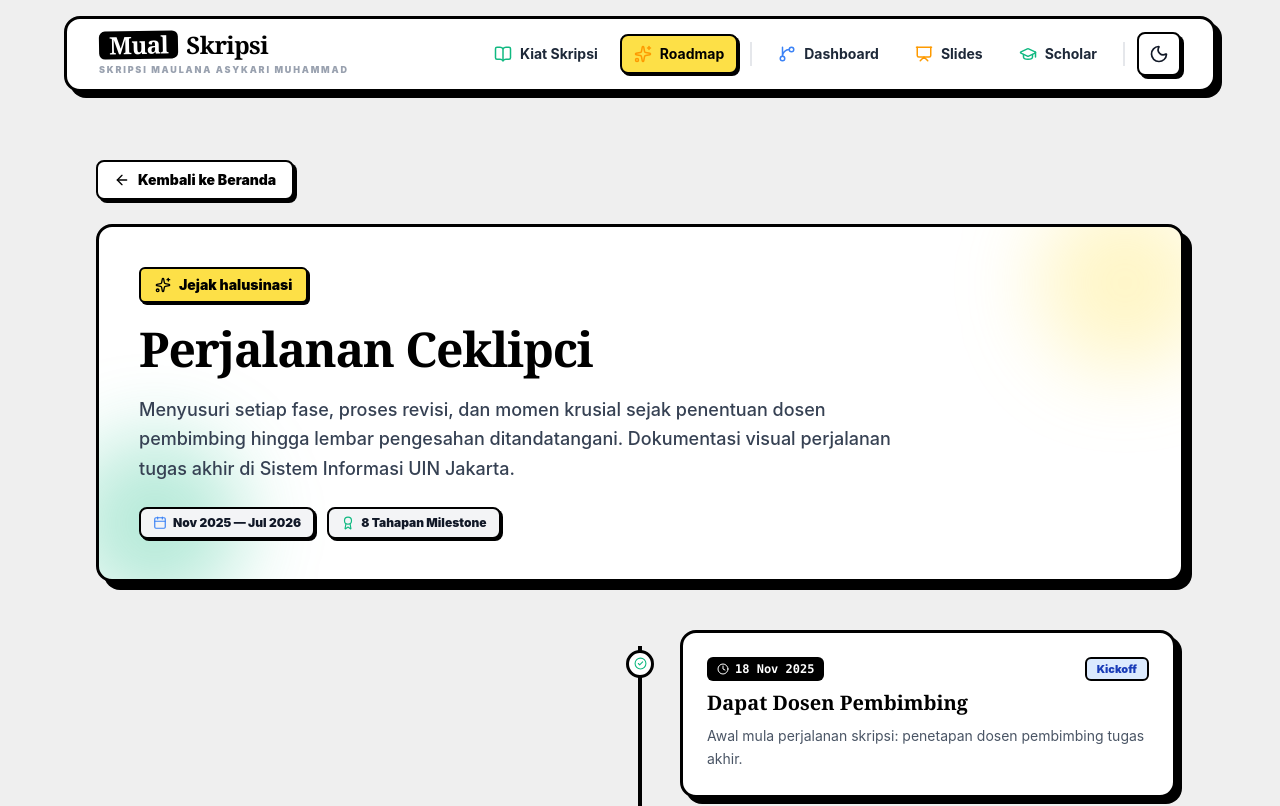
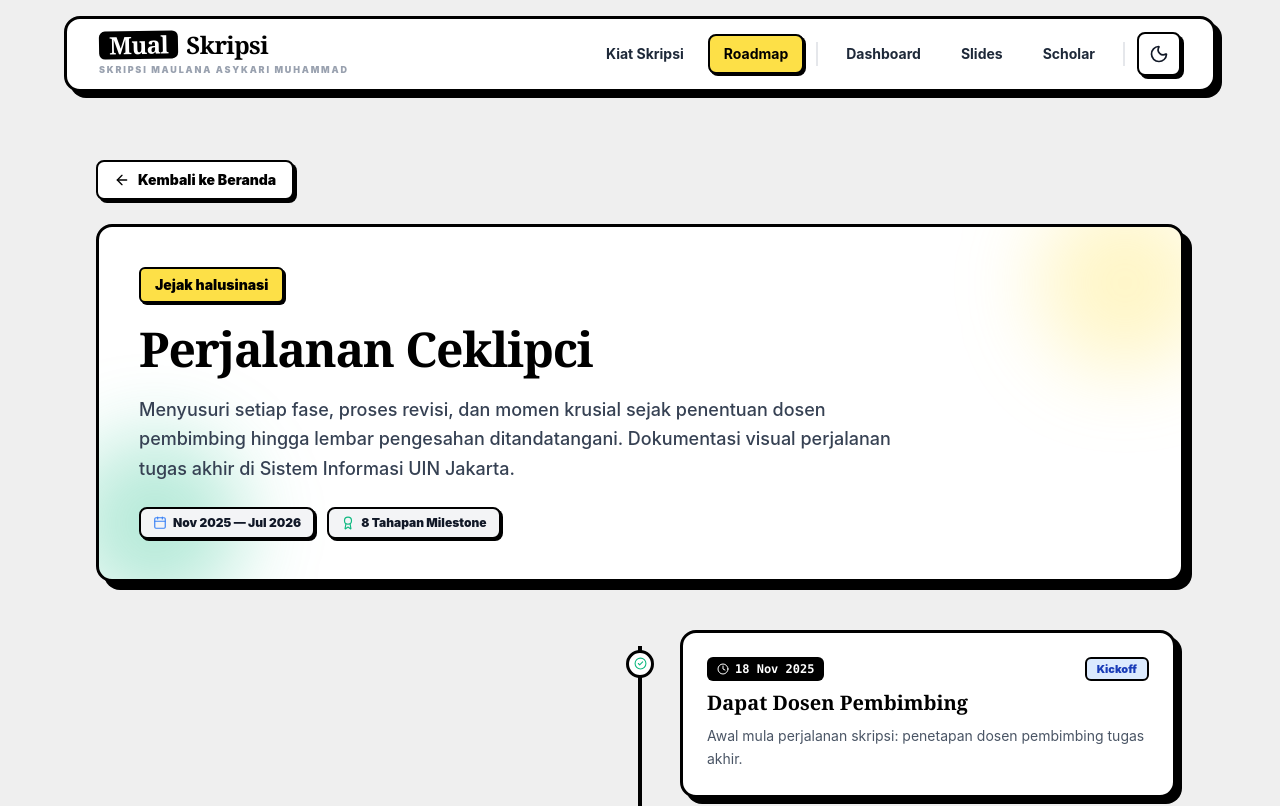
Before and after one commit to WeissCurry/skripsi-paper-repo, a React (Vite) app: page /perjalanan in a window 1280 px wide. Shown: the top 806 px of the page. Built offline with nearby package versions, Linux system fonts and the light colour scheme.

Commit message:
refactor: remove icons from navigation links

```diff
--- a/src/App.tsx
+++ b/src/App.tsx
@@ -1,5 +1,5 @@
 import React, { lazy, Suspense, useState, useEffect } from 'react';
-import { Sun, Moon, GitBranch, Menu, X, GraduationCap, Presentation, Sparkles, BookOpen, ExternalLink, Home as HomeIcon } from 'lucide-react';
+import { Sun, Moon, Menu, X, GraduationCap } from 'lucide-react';
 import { BrowserRouter as Router, Routes, Route, Link, useLocation } from 'react-router-dom';
 
 const Home = lazy(() => import('./pages/Home'));
@@ -57,25 +57,23 @@ function Layout({ children }: { children: React.ReactNode }) {
           <nav className="hidden lg:flex items-center gap-1.5 md:gap-2">
             <Link
               to="/kiat-skripsi"
-              className={`flex items-center gap-2 px-3 py-2 font-bold text-sm rounded-lg transition-all border-2 ${pathname === '/kiat-skripsi'
+              className={`px-3.5 py-2 font-bold text-sm rounded-lg transition-all border-2 ${pathname === '/kiat-skripsi'
                 ? 'bg-brand-emerald text-white border-black dark:border-white shadow-[2px_2px_0px_0px_rgba(0,0,0,1)] dark:shadow-[2px_2px_0px_0px_rgba(255,255,255,1)]'
                 : 'hover:bg-gray-100 dark:hover:bg-gray-800 border-transparent text-gray-800 dark:text-gray-200'
                 }`}
               title="Kiat & Tips Skripsi"
             >
-              <BookOpen size={18} className={pathname === '/kiat-skripsi' ? 'text-white' : 'text-brand-emerald'} />
               <span>Kiat Skripsi</span>
             </Link>
 
             <Link
               to="/perjalanan"
-              className={`flex items-center gap-2 px-3 py-2 font-bold text-sm rounded-lg transition-all border-2 ${pathname === '/perjalanan'
+              className={`px-3.5 py-2 font-bold text-sm rounded-lg transition-all border-2 ${pathname === '/perjalanan'
                 ? 'bg-brand-yellow text-black border-black shadow-[2px_2px_0px_0px_rgba(0,0,0,1)]'
                 : 'hover:bg-gray-100 dark:hover:bg-gray-800 border-transparent text-gray-800 dark:text-gray-200'
                 }`}
               title="Perjalanan Skripsi"
             >
-              <Sparkles size={18} className="text-amber-500" />
               <span>Roadmap</span>
             </Link>
 
@@ -85,10 +83,9 @@ function Layout({ children }: { children: React.ReactNode }) {
               href="https://skripsistaking.netlify.app/"
               target="_blank"
               rel="noopener noreferrer"
-              className="flex items-center gap-2 px-3 py-2 font-bold text-sm rounded-lg hover:bg-gray-100 dark:hover:bg-gray-800 transition-all border-2 border-transparent text-gray-800 dark:text-gray-200"
+              className="px-3.5 py-2 font-bold text-sm rounded-lg hover:bg-gray-100 dark:hover:bg-gray-800 transition-all border-2 border-transparent text-gray-800 dark:text-gray-200"
               title="Web3 Staking Dashboard"
             >
-              <GitBranch size={18} className="text-brand-blue" />
               <span>Dashboard</span>
             </a>
 
@@ -96,10 +93,9 @@ function Layout({ children }: { children: React.ReactNode }) {
               href="https://canva.link/61gja8sos0zt711"
               target="_blank"
               rel="noopener noreferrer"
-              className="flex items-center gap-2 px-3 py-2 font-bold text-sm rounded-lg hover:bg-gray-100 dark:hover:bg-gray-800 transition-all border-2 border-transparent text-gray-800 dark:text-gray-200"
+              className="px-3.5 py-2 font-bold text-sm rounded-lg hover:bg-gray-100 dark:hover:bg-gray-800 transition-all border-2 border-transparent text-gray-800 dark:text-gray-200"
               title="Slides Presentasi Sidang"
             >
-              <Presentation size={18} className="text-amber-500" />
               <span>Slides</span>
             </a>
 
@@ -107,10 +103,9 @@ function Layout({ children }: { children: React.ReactNode }) {
               href="https://scholar.google.com/citations?user=YKcLScoAAAAJ&hl=en"
               target="_blank"
               rel="noopener noreferrer"
-              className="flex items-center gap-2 px-3 py-2 font-bold text-sm rounded-lg hover:bg-gray-100 dark:hover:bg-gray-800 transition-all border-2 border-transparent text-gray-800 dark:text-gray-200"
+              className="px-3.5 py-2 font-bold text-sm rounded-lg hover:bg-gray-100 dark:hover:bg-gray-800 transition-all border-2 border-transparent text-gray-800 dark:text-gray-200"
               title="Google Scholar Profile"
             >
-              <GraduationCap size={18} className="text-brand-emerald" />
               <span>Scholar</span>
             </a>
 
@@ -151,34 +146,31 @@ function Layout({ children }: { children: React.ReactNode }) {
 
             <Link
               to="/"
-              className={`flex items-center gap-3.5 p-3 font-bold rounded-xl transition-all border-2 border-black dark:border-white shadow-[3px_3px_0px_0px_rgba(0,0,0,1)] dark:shadow-[3px_3px_0px_0px_rgba(255,255,255,1)] ${pathname === '/'
+              className={`p-3 font-bold rounded-xl transition-all border-2 border-black dark:border-white shadow-[3px_3px_0px_0px_rgba(0,0,0,1)] dark:shadow-[3px_3px_0px_0px_rgba(255,255,255,1)] ${pathname === '/'
                 ? 'bg-brand-yellow text-black'
                 : 'hover:bg-gray-100 dark:hover:bg-gray-800'
                 }`}
             >
-              <HomeIcon size={20} className="text-black dark:text-white" />
               <span className="text-base">Beranda</span>
             </Link>
 
             <Link
               to="/kiat-skripsi"
-              className={`flex items-center gap-3.5 p-3 font-bold rounded-xl transition-all border-2 border-black dark:border-white shadow-[3px_3px_0px_0px_rgba(0,0,0,1)] dark:shadow-[3px_3px_0px_0px_rgba(255,255,255,1)] ${pathname === '/kiat-skripsi'
+              className={`p-3 font-bold rounded-xl transition-all border-2 border-black dark:border-white shadow-[3px_3px_0px_0px_rgba(0,0,0,1)] dark:shadow-[3px_3px_0px_0px_rgba(255,255,255,1)] ${pathname === '/kiat-skripsi'
                 ? 'bg-brand-emerald text-white'
                 : 'hover:bg-gray-100 dark:hover:bg-gray-800'
                 }`}
             >
-              <BookOpen size={20} className={pathname === '/kiat-skripsi' ? 'text-white' : 'text-brand-emerald'} />
               <span className="text-base">Kiat & Tips Skripsi</span>
             </Link>
 
             <Link
               to="/perjalanan"
-              className={`flex items-center gap-3.5 p-3 font-bold rounded-xl transition-all border-2 border-black dark:border-white shadow-[3px_3px_0px_0px_rgba(0,0,0,1)] dark:shadow-[3px_3px_0px_0px_rgba(255,255,255,1)] ${pathname === '/perjalanan'
+              className={`p-3 font-bold rounded-xl transition-all border-2 border-black dark:border-white shadow-[3px_3px_0px_0px_rgba(0,0,0,1)] dark:shadow-[3px_3px_0px_0px_rgba(255,255,255,1)] ${pathname === '/perjalanan'
                 ? 'bg-brand-yellow text-black'
                 : 'hover:bg-gray-100 dark:hover:bg-gray-800'
                 }`}
             >
-              <Sparkles size={20} className="text-amber-500" />
               <span className="text-base">Roadmap</span>
             </Link>
 
@@ -189,39 +181,27 @@ function Layout({ children }: { children: React.ReactNode }) {
               href="https://skripsistaking.netlify.app/"
               target="_blank"
               rel="noopener noreferrer"
-              className="flex items-center justify-between p-3 font-bold rounded-xl hover:bg-gray-100 dark:hover:bg-gray-800 transition-all border-2 border-black dark:border-white shadow-[3px_3px_0px_0px_rgba(0,0,0,1)] dark:shadow-[3px_3px_0px_0px_rgba(255,255,255,1)]"
+              className="p-3 font-bold rounded-xl hover:bg-gray-100 dark:hover:bg-gray-800 transition-all border-2 border-black dark:border-white shadow-[3px_3px_0px_0px_rgba(0,0,0,1)] dark:shadow-[3px_3px_0px_0px_rgba(255,255,255,1)]"
             >
-              <div className="flex items-center gap-3.5">
-                <GitBranch size={20} className="text-brand-blue" />
-                <span className="text-base">Prototype</span>
-              </div>
-              <ExternalLink size={16} className="text-gray-400" />
+              <span className="text-base">Prototype</span>
             </a>
 
             <a
               href="https://canva.link/61gja8sos0zt711"
               target="_blank"
               rel="noopener noreferrer"
-              className="flex items-center justify-between p-3 font-bold rounded-xl hover:bg-gray-100 dark:hover:bg-gray-800 transition-all border-2 border-black dark:border-white shadow-[3px_3px_0px_0px_rgba(0,0,0,1)] dark:shadow-[3px_3px_0px_0px_rgba(255,255,255,1)]"
+              className="p-3 font-bold rounded-xl hover:bg-gray-100 dark:hover:bg-gray-800 transition-all border-2 border-black dark:border-white shadow-[3px_3px_0px_0px_rgba(0,0,0,1)] dark:shadow-[3px_3px_0px_0px_rgba(255,255,255,1)]"
             >
-              <div className="flex items-center gap-3.5">
-                <Presentation size={20} className="text-amber-500" />
-                <span className="text-base">Slides</span>
-              </div>
-              <ExternalLink size={16} className="text-gray-400" />
+              <span className="text-base">Slides</span>
             </a>
 
             <a
               href="https://scholar.google.com/citations?user=YKcLScoAAAAJ&hl=en"
               target="_blank"
               rel="noopener noreferrer"
-              className="flex items-center justify-between p-3 font-bold rounded-xl hover:bg-gray-100 dark:hover:bg-gray-800 transition-all border-2 border-black dark:border-white shadow-[3px_3px_0px_0px_rgba(0,0,0,1)] dark:shadow-[3px_3px_0px_0px_rgba(255,255,255,1)]"
+              className="p-3 font-bold rounded-xl hover:bg-gray-100 dark:hover:bg-gray-800 transition-all border-2 border-black dark:border-white shadow-[3px_3px_0px_0px_rgba(0,0,0,1)] dark:shadow-[3px_3px_0px_0px_rgba(255,255,255,1)]"
             >
-              <div className="flex items-center gap-3.5">
-                <GraduationCap size={20} className="text-brand-emerald" />
-                <span className="text-base">Google Scholar</span>
-              </div>
-              <ExternalLink size={16} className="text-gray-400" />
+              <span className="text-base">Google Scholar</span>
             </a>
           </div>
         </div>
--- a/src/pages/Perjalanan.tsx
+++ b/src/pages/Perjalanan.tsx
@@ -204,8 +204,7 @@ export default function Perjalanan() {
         <div className="absolute bottom-0 left-0 -translate-x-8 translate-y-8 w-44 h-44 bg-brand-emerald/30 dark:bg-brand-emerald/10 rounded-full blur-2xl pointer-events-none" />
 
         <div className="relative z-10 max-w-3xl">
-          <div className="inline-flex items-center gap-2 bg-brand-yellow text-black font-black text-xs md:text-sm px-3.5 py-1.5 border-2 border-black rounded-md shadow-[2px_2px_0px_0px_rgba(0,0,0,1)] mb-4">
-            <Sparkles size={16} />
+          <div className="inline-flex items-center bg-brand-yellow text-black font-black text-xs md:text-sm px-3.5 py-1.5 border-2 border-black rounded-md shadow-[2px_2px_0px_0px_rgba(0,0,0,1)] mb-4">
             <span>Jejak halusinasi</span>
           </div>
 
```
